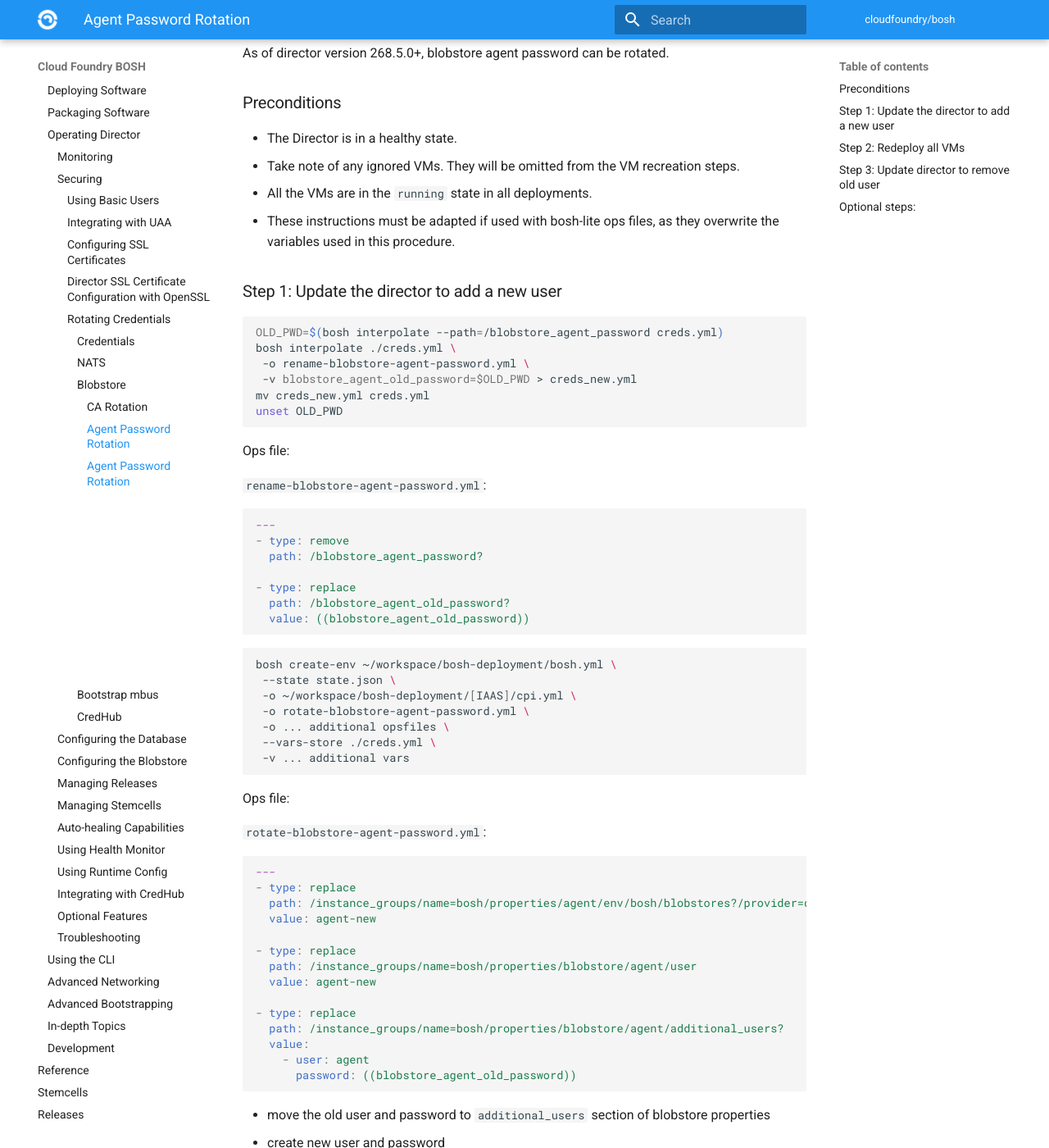
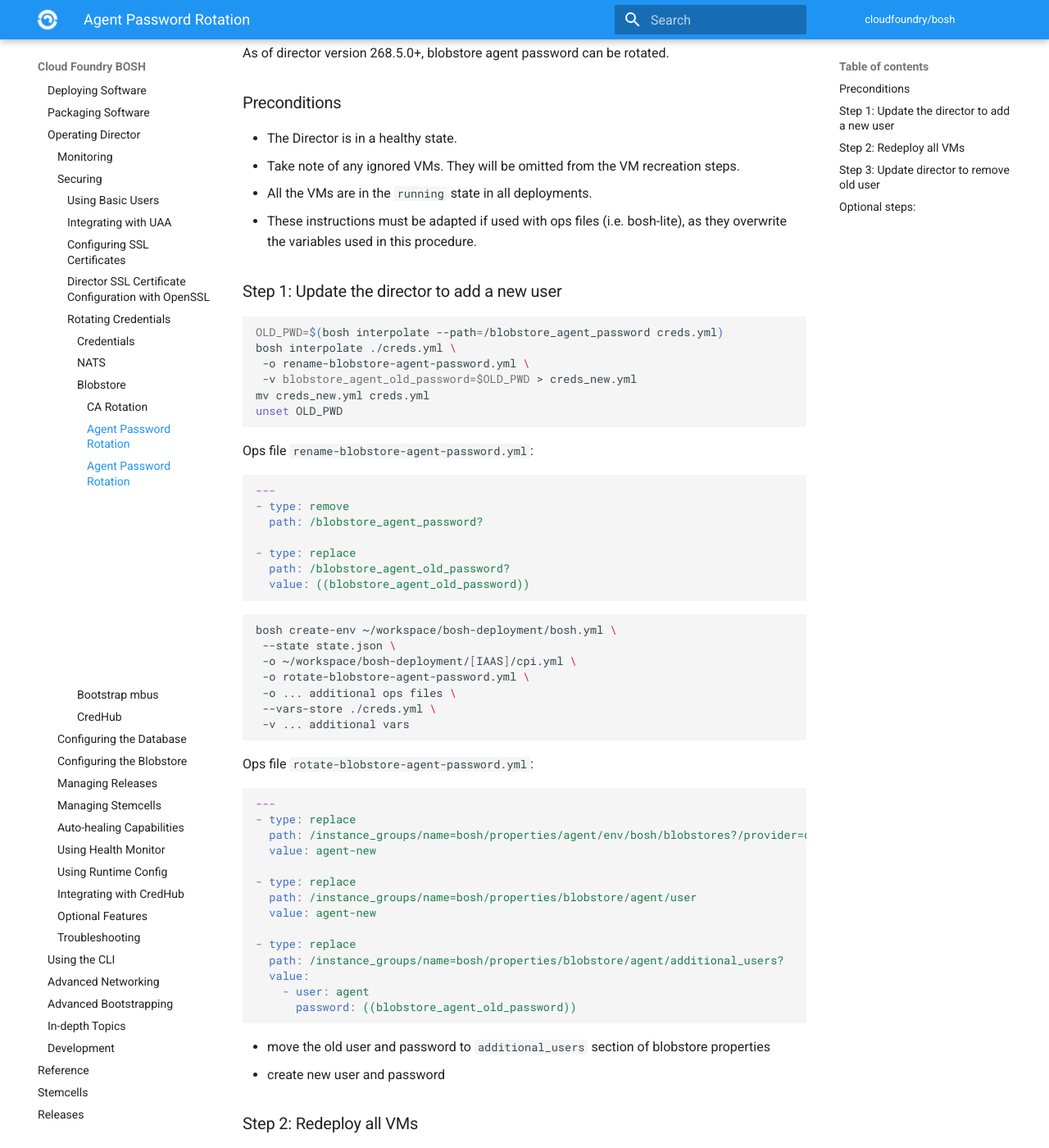
Before and after one commit to cloudfoundry/docs-bosh, an MkDocs documentation site: the page built from content/blobstore-agent-password-rotation.md, in a window 1280 px wide and 1400 px high, scrolled down 299 px. Shown: the whole window at 82% size. Built offline with MkDocs 1.6.1 and Material for MkDocs 9.7.7, drawn with Linux system fonts in a browser that asks for light colours; old or Windows-style settings are respelled for this version of MkDocs; some of the changed text lies outside the part shown.

Commit message:
Review documents
[#160988099](https://www.pivotaltracker.com/story/show/160988099)

````diff
--- a/content/blobstore-agent-password-rotation.md
+++ b/content/blobstore-agent-password-rotation.md
@@ -10,7 +10,7 @@ As of director version 268.5.0+, blobstore agent password can be rotated.
 * The Director is in a healthy state.
 * Take note of any ignored VMs. They will be omitted from the VM recreation steps.
 * All the VMs are in the `running` state in all deployments.
-* These instructions must be adapted if used with bosh-lite ops files, as they overwrite the variables used in this procedure.
+* These instructions must be adapted if used with ops files (i.e. bosh-lite), as they overwrite the variables used in this procedure.
 
 ### Step 1: Update the director to add a new user {: #step-1}
 
@@ -23,9 +23,7 @@ mv creds_new.yml creds.yml
 unset OLD_PWD
 ```
 
-Ops file:
-
-`rename-blobstore-agent-password.yml`:
+Ops file `rename-blobstore-agent-password.yml`:
 
 ```yaml
 ---
@@ -42,14 +40,12 @@ bosh create-env ~/workspace/bosh-deployment/bosh.yml \
  --state state.json \
  -o ~/workspace/bosh-deployment/[IAAS]/cpi.yml \
  -o rotate-blobstore-agent-password.yml \
- -o ... additional opsfiles \
+ -o ... additional ops files \
  --vars-store ./creds.yml \
  -v ... additional vars
 ```
 
-Ops file:
-
-`rotate-blobstore-agent-password.yml`:
+Ops file `rotate-blobstore-agent-password.yml`:
 
 ```yaml
 ---
@@ -72,6 +68,7 @@ Ops file:
 * create new user and password
 
 ### Step 2: Redeploy all VMs {: #step-2}
+
 The recreation of all VMs will add the new credentials and remove the old credentials from their agent
 settings.
 
@@ -83,9 +80,7 @@ bosh interpolate ./creds.yml \
 mv creds_new.yml creds.yml
 ```
 
-Ops file:
-
-`remove-old-blobstore-agent-password.yml`:
+Ops file `remove-old-blobstore-agent-password.yml`:
 
 ```yaml
 ---
@@ -98,14 +93,12 @@ bosh create-env ~/workspace/bosh-deployment/bosh.yml \
  --state ./state.json \
  -o ~/workspace/bosh-deployment/[IAAS]/cpi.yml \
  -o ./rename-default-agent-user.yml \
- -o ... additional opsfiles \
+ -o ... additional ops files \
  --vars-store ./creds.yml \
  -v ... additional vars
 ```
 
-Ops file:
-
-`rename-default-agent-user.yml`:
+Ops file `rename-default-agent-user.yml`:
 
 ```yaml
 ---
````
Also changed, not shown: other parts of content/blobstore-agent-password-rotation.md (+2 -1 lines), content/credential-rotation.md (+5 -6 lines), content/credhub-encryption-password-rotation.md (+8 -6 lines), content/mbus-ssl-rotation.md (+6 -8 lines).
